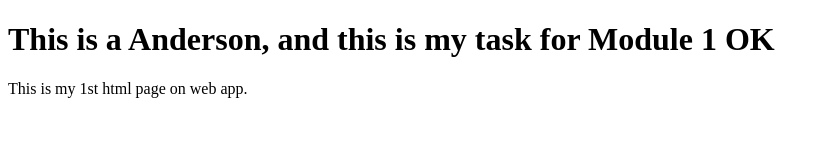
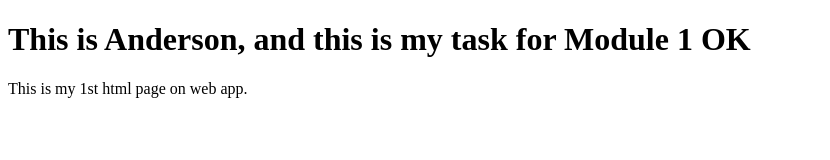
Before and after one commit to Anduucool/Anduucool.github.io, a plain HTML site: page AndersonModule1.html in a window 1280 px wide. Shown: the whole page, without its empty margins (0-830 px from the left). Drawn offline with Linux system fonts and the light colour scheme.

Commit message:
Update AndersonModule1.html

```diff
--- a/AndersonModule1.html
+++ b/AndersonModule1.html
@@ -4,7 +4,7 @@
 <title>Page Title</title>
 </head>
 <body>
-<h1>This is a Anderson, and this is my task for Module 1 OK </h1>
+<h1>This is Anderson, and this is my task for Module 1 OK </h1>
 <p>This is my 1st html page on web app.</p>
 </body>
 </html>
```
